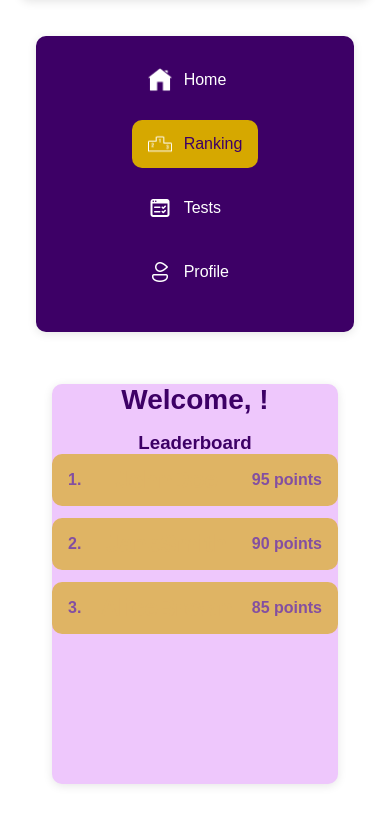
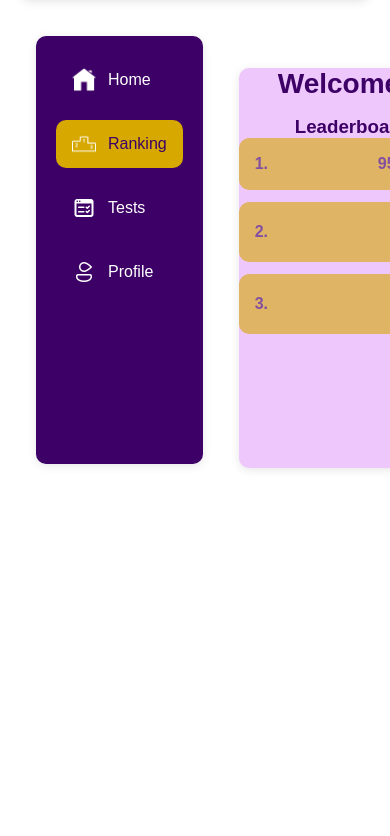
Before and after one commit to BorbiAl/Hack_Tues_11, a Django app: page /ranking/ in a window 390 px wide; the page is wider, and only the part inside the window is pictured. Shown: the part 84-920 px from the top of that part. After the commit the page ends 554 px from the top of that part, so only its background shows below. Run offline with Django 5.2, Linux system fonts and the light colour scheme.

Commit message:
uppdated the css

```diff
--- a/study_app/core/templates/core/ranking.html
+++ b/study_app/core/templates/core/ranking.html
@@ -60,7 +60,7 @@
 
     .main-content {
       display: flex;
-      flex-direction: column;
+      flex-direction: row;
       margin-top: 1.25rem;
     }
 
@@ -177,7 +177,7 @@
 
     @media (max-width: 48rem) {
       .main-content {
-        flex-direction: column;
+        flex-direction: row;
       }
 
       .sidebar {
```
